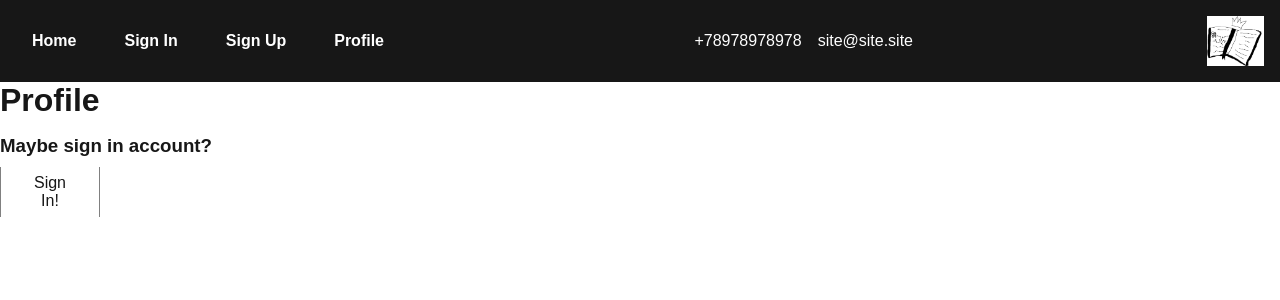
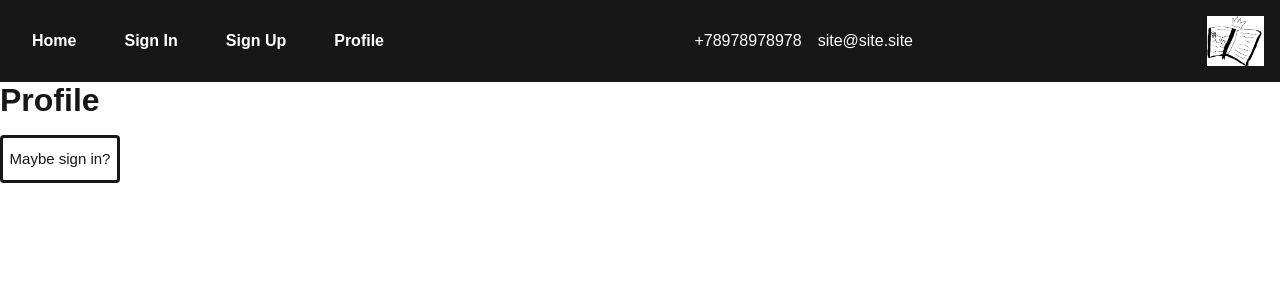
Before and after one commit to 3ablik/books, a Next.js app: page /profile in a window 1280 px wide. Shown: the top 300 px of the page. Built offline with nearby package versions, Linux system fonts and the light colour scheme.

Commit message:
Updated profile

```diff
--- a/src/app/context/AuthContext.js
+++ b/src/app/context/AuthContext.js
@@ -1,25 +1,32 @@
 "use client";
 import React, { useState, useContext, createContext, useEffect } from "react";
 
-const AuthContext = createContext({ isAuthenticated: false, auth: () => {} });
+const AuthContext = createContext({
+  isAuthenticated: false,
+  auth: () => {},
+  userAuth: {},
+  setIsAuthenticated: () => {},
+});
 
 export const AuthProvider = ({ children }) => {
   console.log("AuthProvider");
   const [isAuthenticated, setIsAuthenticated] = useState(false);
 
-  const auth = () => {
+  const [userAuth, setUserAuth] = useState({});
+
+  const auth = (userData) => {
     setIsAuthenticated(true);
+    setUserAuth(userData);
   };
-  useEffect(() => {
-    console.log("Auth state changed:", isAuthenticated);
-  }, [isAuthenticated]);
 
   useEffect(() => {
     console.log(isAuthenticated);
   }, [isAuthenticated]);
 
   return (
-    <AuthContext.Provider value={{ isAuthenticated, auth }}>
+    <AuthContext.Provider
+      value={{ isAuthenticated, auth, userAuth, setIsAuthenticated }}
+    >
       {children}
     </AuthContext.Provider>
   );
--- a/src/app/context/RegisterContext.js
+++ b/src/app/context/RegisterContext.js
@@ -13,19 +13,19 @@ export const RegisterProvider = ({ children }) => {
     },
   ]);
 
-  const [user, setUser] = useState({});
+  const [userReg, setUserReg] = useState({});
 
   const addAccount = (login, email, password) => {
     setAccounts((prev) => {
       const newId = prev.length;
       const newAccount = { login, email, password, id: newId };
-      setUser(newAccount);
+      setUserReg(newAccount);
       return [...prev, newAccount];
     });
   };
 
   return (
-    <RegisterContext.Provider value={{ accounts, addAccount, user }}>
+    <RegisterContext.Provider value={{ accounts, addAccount, userReg }}>
       {children}
     </RegisterContext.Provider>
   );
--- a/src/app/profile/page.js
+++ b/src/app/profile/page.js
@@ -3,53 +3,58 @@ import React from "react";
 import { useRegister } from "../context/RegisterContext";
 import { useAuth } from "../context/AuthContext";
 import Link from "next/link";
+import styled from "styled-components";
+
+const StyledLink = styled(Link)`
+  display: inline-block;
+  line-height: 42px;
+  margin: 0;
+  text-align: center;
+  background-color: #ffffff;
+  color: #171717;
+  border: 3px solid #171717;
+  border-radius: 4px;
+  cursor: pointer;
+  transition: backgroundColor 0.3s;
+  width: 120px;
+  font-size: 15px;
+  font-weight: 300;
+`;
 
 const Profile = () => {
-  const { user } = useRegister();
-  console.log(user);
+  const { userReg } = useRegister();
+  const { isAuthenticated, userAuth, setIsAuthenticated } = useAuth();
 
-  const { isAuthenticated } = useAuth();
-  console.log(isAuthenticated);
+  userAuth ? console.log(userAuth.login) : console.log(userReg.name);
 
   return (
     <div>
       <h1>Profile</h1>
       {isAuthenticated ? (
         <div>
-          <h3>Login: {user.login}</h3>
-          <h3>Email: {user.email}</h3>
+          {userAuth ? (
+            <div>
+              <h3>Login: {userAuth.login}</h3>
+              <h3>Email: {userAuth.email}</h3>
+            </div>
+          ) : (
+            <div>
+              <h3>Login: {userReg.login}</h3>
+              <h3>Email: {userReg.email}</h3>
+            </div>
+          )}
+          <button
+            onClick={() => {
+              setIsAuthenticated(false);
+            }}
+            style={{ backgroundColor: "red" }}
+          >
+            Exit
+          </button>
         </div>
       ) : (
         <div>
-          <h3>Maybe sign in account?</h3>
-          <Link
-            href="login"
-            style={{
-              display: "flex",
-              justifyContent: "center",
-              alignItems: "center",
-              marginTop: "10px",
-              width: "100px",
-              height: "50px",
-              backgroundColor: "lightgray",
-              border: "1px, solid, gray",
-            }}
-          >
-            <button
-              style={{
-                padding: "0.75rem 1.5rem",
-                backgroundColor: "#ffffff",
-                color: "#171717",
-                border: "none",
-                borderRadius: "4px",
-                fontSize: "1rem",
-                cursor: "pointer",
-                transition: "backgroundColor 0.3s",
-              }}
-            >
-              Sign In!
-            </button>
-          </Link>
+          <StyledLink href="/login">Maybe sign in?</StyledLink>
         </div>
       )}
     </div>
--- a/src/app/register/page.js
+++ b/src/app/register/page.js
@@ -8,7 +8,6 @@ export default function Register() {
     <div>
       <h1>Register</h1>
       <RegisterForm />
-      <Link href="/login">Have account?</Link>
     </div>
   );
 }
```
Also changed, not shown: src/app/components/main/main.js (+17 -7 lines), src/app/login/LoginForm.jsx (+21 -19 lines), src/app/register/RegisterForm.jsx (+37 -1 lines).
